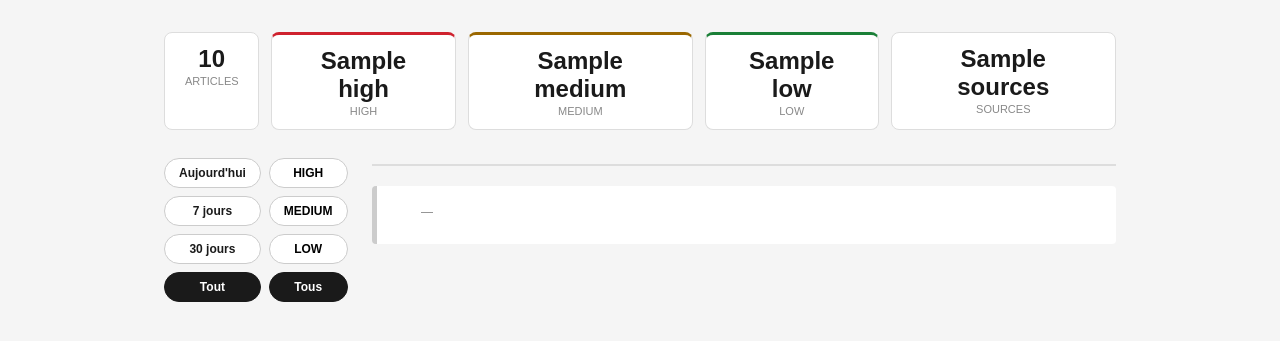
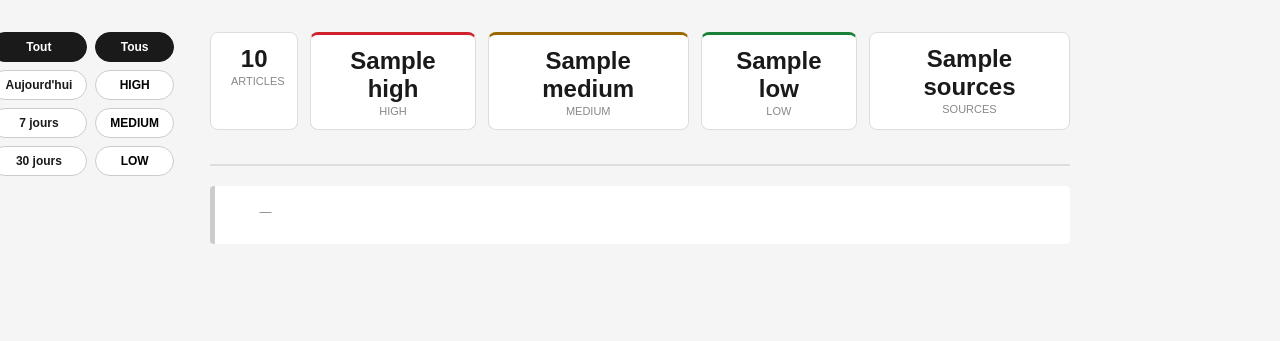
Before and after one commit to Sloap/cyber-clock, a FastAPI app: template dashboard/templates/index.html in a window 1280 px wide. Shown: the part 56-397 px from the top of the page. Run offline with FastAPI, Linux system fonts and the light colour scheme; the template is opened without the code that fills it: most values are stand-ins (such as "Sample title", 1, 10 or a date in 2020).

Commit message:
Sidebar filtres en position absolue, articles inchangés
Sidebar flotte à gauche du container via position absolute/right:100%, articles et stats restent à leur place. Tout/Tous remontés en haut des colonnes.

https://claude.ai/code/session_01P9VQTxb2tm3odznfPeswG4

```diff
--- a/dashboard/static/style.css
+++ b/dashboard/static/style.css
@@ -35,9 +35,26 @@ body {
 
 /* ── Conteneur principal ── */
 .container {
-    max-width: 1000px;
+    position: relative;
+    max-width: 900px;
     margin: 32px auto;
-    padding: 0 24px;
+    padding: 0 20px;
+}
+
+/* ── Sidebar flottante à gauche ── */
+.sidebar {
+    position: absolute;
+    right: 100%;
+    top: 0;
+    padding-right: 16px;
+    display: flex;
+    gap: 8px;
+}
+
+.filter-col {
+    display: flex;
+    flex-direction: column;
+    gap: 8px;
 }
 
 /* ── Stats ── */
@@ -76,33 +93,7 @@ body {
     margin-top: 2px;
 }
 
-/* ── Layout sidebar + contenu ── */
-.main-layout {
-    display: flex;
-    gap: 24px;
-    align-items: flex-start;
-}
-
-.sidebar {
-    display: flex;
-    gap: 8px;
-    flex-shrink: 0;
-    position: sticky;
-    top: 24px;
-}
-
-.filter-col {
-    display: flex;
-    flex-direction: column;
-    gap: 8px;
-}
-
-.content {
-    flex: 1;
-    min-width: 0;
-}
-
-/* ── Boutons de filtre ── */
+/* ── Boutons filtres ── */
 .date-btn {
     display: block;
     padding: 7px 14px;
@@ -191,10 +182,6 @@ h2 {
     text-decoration: none;
 }
 
-.article a:hover {
-    text-decoration: underline;
-}
+.article a:hover { text-decoration: underline; }
 
-.article p {
-    margin: 8px 0 0 0;
-}
+.article p { margin: 8px 0 0 0; }
--- a/dashboard/templates/index.html
+++ b/dashboard/templates/index.html
@@ -20,6 +20,21 @@
     </header>
 
     <div class="container">
+
+        <aside class="sidebar">
+            <div class="filter-col">
+                <a class="date-btn {% if not days  %}active{% endif %}" href="/">Tout</a>
+                <a class="date-btn {% if days == 1  %}active{% endif %}" href="/?days=1">Aujourd'hui</a>
+                <a class="date-btn {% if days == 7  %}active{% endif %}" href="/?days=7">7 jours</a>
+                <a class="date-btn {% if days == 30 %}active{% endif %}" href="/?days=30">30 jours</a>
+            </div>
+            <div class="filter-col">
+                <button class="filter-btn active" onclick="filter('all')">Tous</button>
+                <button class="filter-btn high"   onclick="filter('high')">HIGH</button>
+                <button class="filter-btn medium" onclick="filter('medium')">MEDIUM</button>
+                <button class="filter-btn low"    onclick="filter('low')">LOW</button>
+            </div>
+        </aside>
 
         <div class="stats">
             <div class="stat-item">
@@ -44,24 +59,6 @@
             </div>
         </div>
 
-        <div class="main-layout">
-
-            <aside class="sidebar">
-                <div class="filter-col">
-                    <a class="date-btn {% if days == 1  %}active{% endif %}" href="/?days=1">Aujourd'hui</a>
-                    <a class="date-btn {% if days == 7  %}active{% endif %}" href="/?days=7">7 jours</a>
-                    <a class="date-btn {% if days == 30 %}active{% endif %}" href="/?days=30">30 jours</a>
-                    <a class="date-btn {% if not days  %}active{% endif %}" href="/">Tout</a>
-                </div>
-                <div class="filter-col">
-                    <button class="filter-btn high"   onclick="filter('high')">HIGH</button>
-                    <button class="filter-btn medium" onclick="filter('medium')">MEDIUM</button>
-                    <button class="filter-btn low"    onclick="filter('low')">LOW</button>
-                    <button class="filter-btn active" onclick="filter('all')">Tous</button>
-                </div>
-            </aside>
-
-            <div class="content">
         {% for section, section_articles in articles | groupby("section") %}
         <div class="section">
             <h2>{{ section }}</h2>
@@ -76,9 +73,7 @@
             {% endfor %}
         </div>
         {% endfor %}
-            </div>
 
-        </div>
     </div>
 
     <script>
```
Lines whose indentation alone changed are shown as unchanged.
